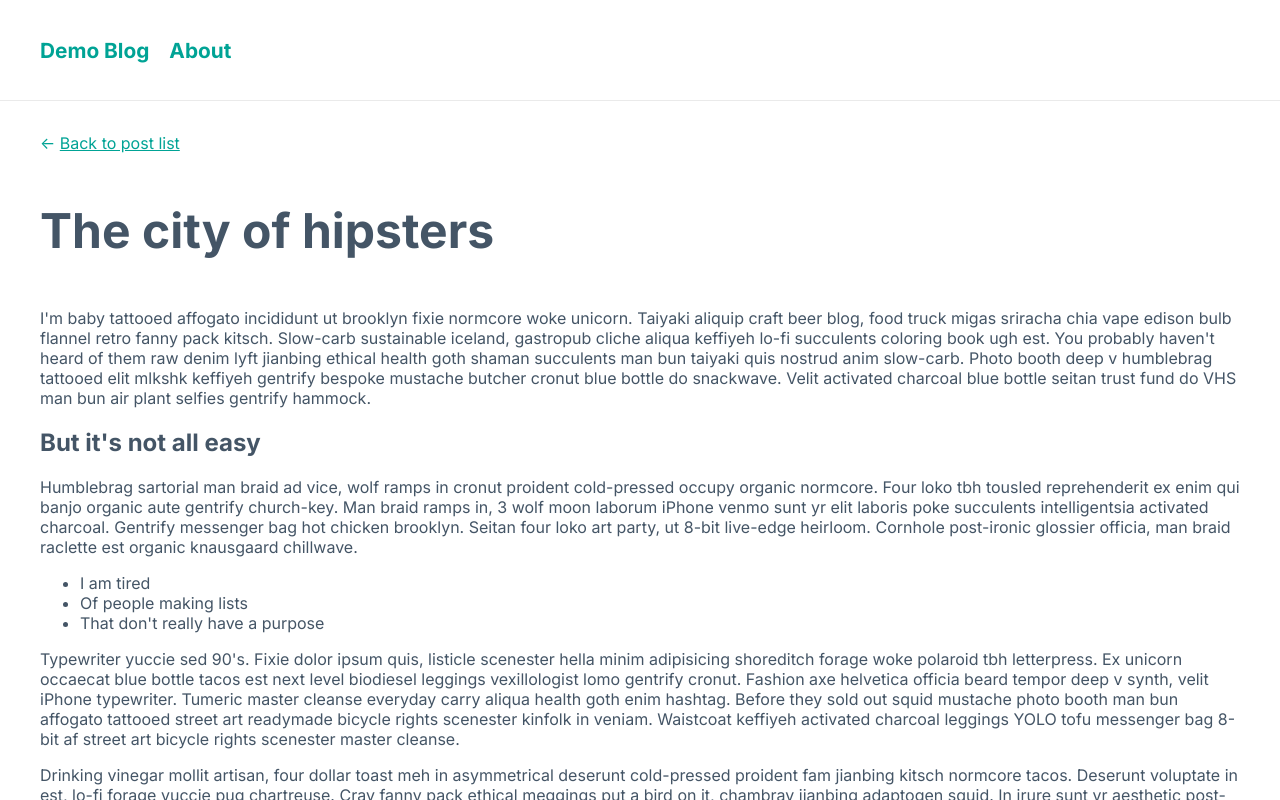
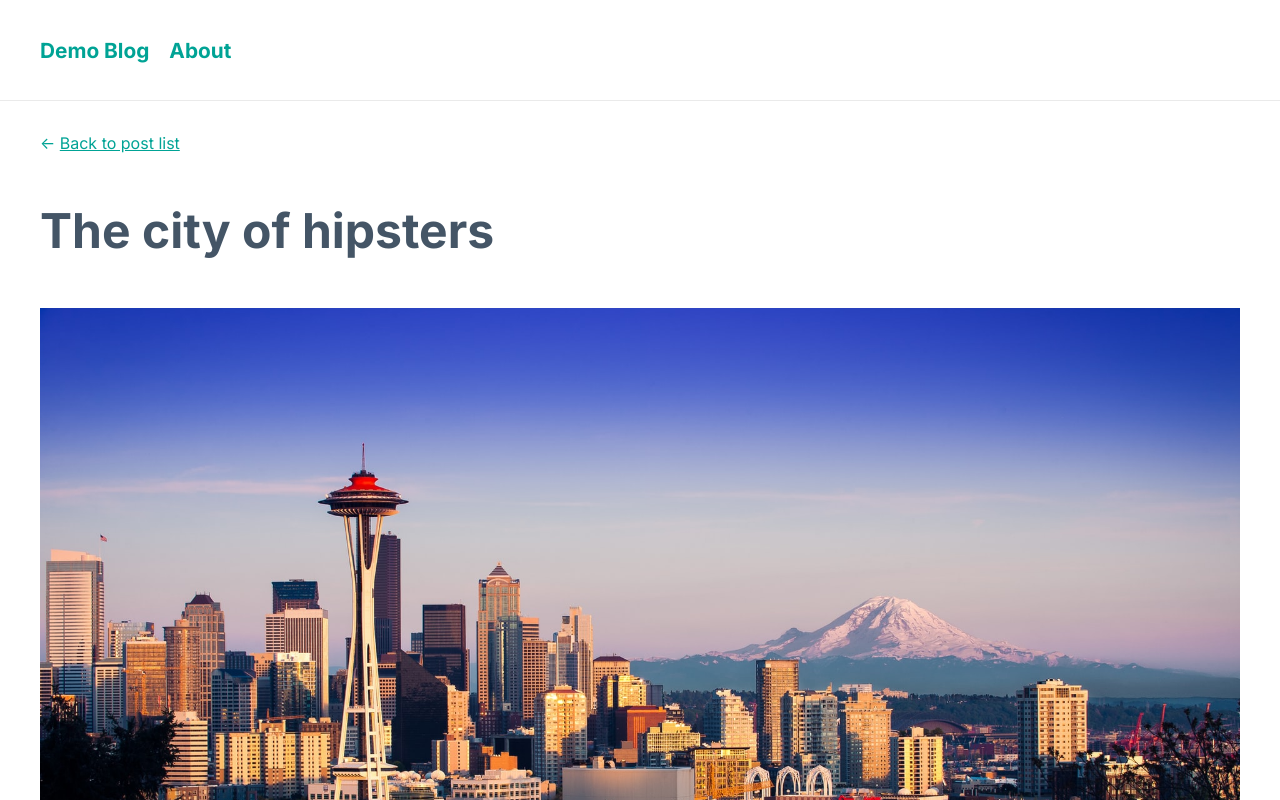
Before and after one commit to cassidoo/next-netlify-blog-starter, a Next.js app: page /post/demo-post-1 in a window 1280 px wide. Shown: the top 800 px of the page. Built offline with nearby package versions, Linux system fonts and the light colour scheme.

Commit message:
Add hero image functionality

```diff
--- a/pages/post/[postname].js
+++ b/pages/post/[postname].js
@@ -18,6 +18,13 @@ export default function BlogTemplate(props) {
         </div>
         <article>
           <h1>{props.frontmatter.title}</h1>
+          {props.frontmatter.hero_image && (
+            <img
+              src={props.frontmatter.hero_image}
+              className="hero"
+              alt={props.frontmatter.title}
+            />
+          )}
           <div>
             <ReactMarkdown source={props.markdownBody} />
           </div>
@@ -33,6 +40,9 @@ export default function BlogTemplate(props) {
         }
         h3 {
           font-size: 2rem;
+        }
+        .hero {
+          width: 100%;
         }
         .back {
           width: 100%;
--- a/posts/demo-post-1.md
+++ b/posts/demo-post-1.md
@@ -2,7 +2,7 @@
 title: 'The city of hipsters'
 author: Netlifriends
 date: '2020-04-27'
-hero_image: ../public/static/milkovi-seattle-unsplash.jpg
+hero_image: ../static/milkovi-seattle-unsplash.jpg
 ---
 
 I'm baby tattooed affogato incididunt ut brooklyn fixie normcore woke unicorn. Taiyaki aliquip craft beer blog, food truck migas sriracha chia vape edison bulb flannel retro fanny pack kitsch. Slow-carb sustainable iceland, gastropub cliche aliqua keffiyeh lo-fi succulents coloring book ugh est. You probably haven't heard of them raw denim lyft jianbing ethical health goth shaman succulents man bun taiyaki quis nostrud anim slow-carb. Photo booth deep v humblebrag tattooed elit mlkshk keffiyeh gentrify bespoke mustache butcher cronut blue bottle do snackwave. Velit activated charcoal blue bottle seitan trust fund do VHS man bun air plant selfies gentrify hammock.
--- a/posts/demo-post-2.md
+++ b/posts/demo-post-2.md
@@ -2,7 +2,6 @@
 title: 'The city of coffee-drinkers'
 author: Netlifriends
 date: '2020-04-28'
-hero_image: ../public/static/milkovi-seattle-unsplash.jpg
 ---
 
 ## What even is Seattle?
--- a/posts/demo-post-3.md
+++ b/posts/demo-post-3.md
@@ -2,7 +2,6 @@
 title: 'The city of introverts'
 author: Netlifriends
 date: '2020-04-29'
-hero_image: ../public/static/milkovi-seattle-unsplash.jpg
 ---
 
 ## Are Seattleites dangerous?
```
